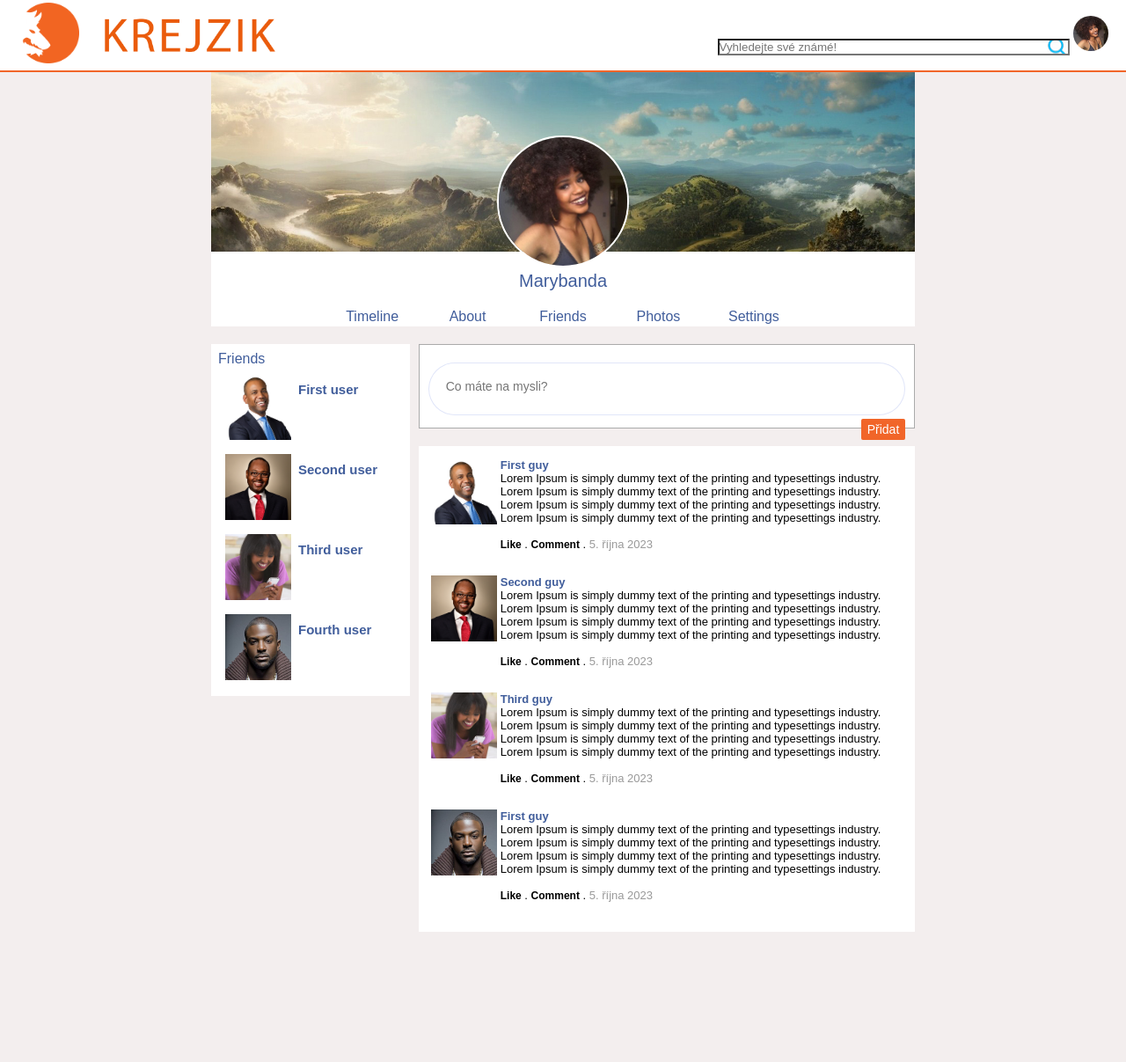
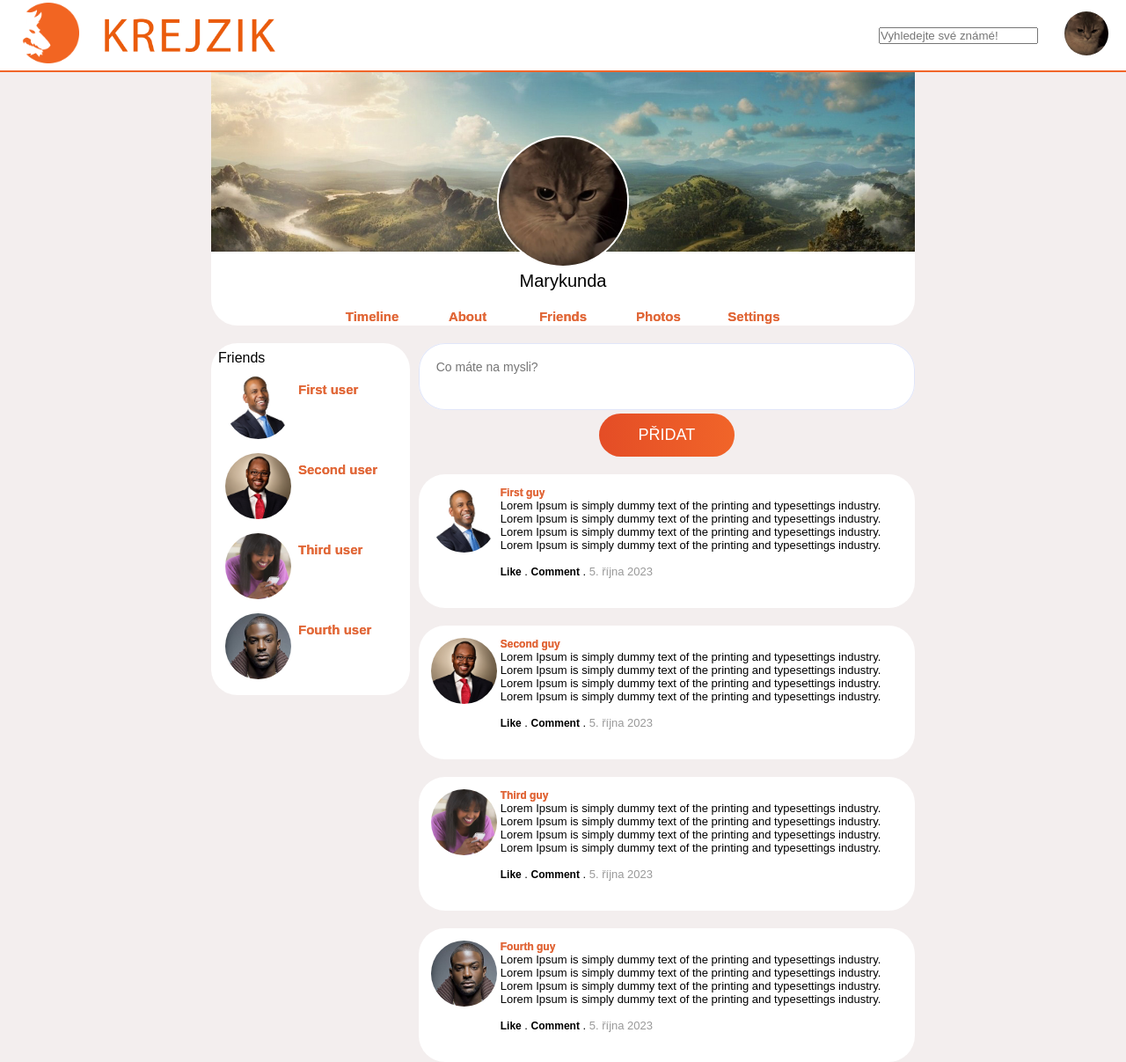
Before and after one commit to simyxx/Krejzik, a PHP site: page /profile.php in a window 1280 px wide. Shown: the whole page at 88% size. Before the commit the page ends 1059 px from the top, so only its background shows below. Run offline with PHP 8.4, Linux system fonts and the light colour scheme.

```diff
--- a/login.php
+++ b/login.php
@@ -30,7 +30,7 @@
                 </div>
                 <button type="submit">Přihlásit se</button>
             </form>
-            <a href="register.php" class="text-grad reg-text">Zaregistrovat se</a>
+            <a href="signup.php" class="text-grad reg-text">Zaregistrovat se</a>
         </div>
     </main>
 </body>
--- a/profile.php
+++ b/profile.php
@@ -14,113 +14,7 @@
         background-position: right;
         width: 400px;
     }
-    #pfp {
-        width: 40px;
-        border-radius: 50%;
-    }
-    #content {
-        width: 800px;
-        margin: auto;
-        min-height: 400px;
-    }
-    #cover {
-        background-color: white;
-        text-align: center;
-        color: #405d9b;
-    }
-    #cover-img {
-        width: 100%;
-    }
-    #cover-pfp{
-        width: 150px;
-        margin-top: -250px;
-        border-radius: 50%;
-        border: solid 2px white;
-    }
-    #menu_buttons {
-        width: 100px;
-        display: inline-block;
-        margin: 2px;
-    }
-    #username {
-        font-size: 20px;
-    }
-    #below-cover{
-        display: flex;
-    }
-    #friends-area{
-        min-height: 400px;
-        flex:1;
-        margin-right: 10px;
-    }
-    #posts-area {
-        min-height: 400px;
-        flex:2.5;
-    }
-    #friends-img{
-        width: 75px;
-        float: left;
-        margin: 8px;
-    }
-    #friends-bar{
-        background-color: white;
-        min-height: 400px;
-        margin-top: 20px;
-        padding: 8px;
-        color: #405d9b;
-    }
-    #friends {
-        clear: both;
-        font-size: 15px;
-        font-weight: bold;
-        color: #405d9b;
-    }
-    #new-feed {
-        border: solid thin #aaa;
-        padding: 10px;
-        background-color: white;
-        margin-top: 20px;
-    }
-    textarea {
-        width: 100%;
-        border: none;
-        font-size: 14px;
-        height: 60px;
-        resize: none;
-    }
-    #post_button {
-        float: right;
-        background-color: #F16529;
-        border: none;
-        color: white;
-        padding: 4px;
-        font-size: 14px;
-        border-radius: 2px;
-        width: 50px;
-    }
-    #post-img {
-        width: 75px;
-        margin-right: 4px;
-    }
-    #post-bar {
-        margin-top: 20px;
-        background-color: white;
-        padding: 10px;
-    }
-    #post {
-        padding: 4px;
-        font-size: 13px;
-        display: flex;
-        margin-bottom: 20px;
-    }
-    #post-owner {
-        font-weight: bold;
-        color: #405d9b;
-    }
-    #post a {
-        font-size: 12px;
 
-    }
 </style>
 <body>
     <header>
@@ -131,8 +25,14 @@
             </a>
             <ul class="nav-menu">
               <li class="nav-item">
-                <input type="text" placeholder="Vyhledejte své známé!" id="search-box">
-                <img src="img/selfie.jpg" id="pfp" alt="pfp">
+                  <form action="" class="search-bar">
+                      <input type="text" placeholder="Vyhledejte své známé!">
+                  </form>
+              </li>
+              <li class="nav-item">
+                <a href="#" class="pfp-container">
+                    <img src="img/pfp.jpg" class="pfp-image" alt="PFP" width="50">
+                </a>
               </li>
             </ul>
           </nav>
@@ -140,106 +40,108 @@
     </header>
 
     <main>
-    <div id="content">
-        <div id="cover">
-            <img src="img/mountain.jpg" alt="cover img" id="cover-img">
-            <img src="img/selfie.jpg" alt="pfp" id="cover-pfp">
+    <div class="content">
+        <div class="cover">
+            <img src="img/mountain.jpg" alt="cover img" class="cover-img">
+            <img src="img/pfp.jpg" alt="pfp" class="cover-pfp">
             <br>
-                <div id="username">Marybanda</div>
+                <div class="username">Marykunda</div>
             <br>
-            <div id="menu_buttons">Timeline</div>
-            <div id="menu_buttons">About</div>
-            <div id="menu_buttons">Friends</div>
-            <div id="menu_buttons">Photos</div>
-            <div id="menu_buttons">Settings</div>
+            <a class="text-grad menu_buttons" href="">Timeline</a>
+            <a class="text-grad menu_buttons" href="">About</a>
+            <a class="text-grad menu_buttons" href="">Friends</a>
+            <a class="text-grad menu_buttons" href="">Photos</a>
+            <a class="text-grad menu_buttons" href="">Settings</a>
         </div>
 
-        <div id="below-cover">
-            <div id="friends-area">
-                <div id="friends-bar">
+        <div class="below-cover">
+            <div class="friends-area">
+                <div class="friends-bar">
 
                     Friends <br>
 
-                    <div id="friends">
-                        <img id="friends-img" src="img/user1.jpg">
+                    <div class="friends">
+                        <img class="friends-img" src="img/user1.jpg">
                         <br>
-                        First user
+                        <a class="text-grad friends-buttons" href="">First user</a>
                     </div>
 
-                    <div id="friends">
-                        <img id="friends-img" src="img/user2.jpg">
+                    <div class="friends">
+                        <img class="friends-img" src="img/user2.jpg">
                         <br>
-                        Second user
+                        <a class="text-grad friends-buttons" href="">Second user</a>
                     </div>
 
-                    <div id="friends">
-                        <img id="friends-img" src="img/user3.jpg">
+                    <div class="friends">
+                        <img class="friends-img" src="img/user3.jpg">
                         <br>
-                        Third user
+                        <a class="text-grad friends-buttons" href="">Third user</a>
                     </div>
 
-                    <div id="friends">
-                        <img id="friends-img" src="img/user4.jpg">
+                    <div class="friends">
+                        <img class="friends-img" src="img/user4.jpg">
                         <br>
-                        Fourth user
+                        <a class="text-grad friends-buttons" href="">Fourth user</a>
                     </div>
-
                 </div>
             </div>
 
-            <div id="posts-area">
+            <div class="posts-area">
 
-                <div id="new-feed">
+                <div class="new-feed">
                     <textarea placeholder="Co máte na mysli?"></textarea>
-                    <input type="submit" id="post_button" value="Přidat">
+                    <button type="submit">přidat</button>
                 </div>
 
-                <div id="post-bar">
-                    <div id="post">
+                <div class="post-bar">
+                    <div class="post">
                         <div>
-                            <img id="post-img" src="img/user1.jpg" alt="pfp">
+                            <img class="post-img" src="img/user1.jpg" alt="pfp">
                         </div>
                         <div>
-                            <div id="post-owner">First guy</div>
+                            <a class="text-grad post-owner" href="">First guy</a>
                             Lorem Ipsum is simply dummy text of the printing and typesettings industry.  Lorem Ipsum is simply dummy text of the printing and typesettings industry.
                             Lorem Ipsum is simply dummy text of the printing and typesettings industry.  Lorem Ipsum is simply dummy text of the printing and typesettings industry.
                             <br><br>
                             <a href="">Like</a> . <a href="">Comment</a> . <span style="color:#999;">5. října 2023</span>
                         </div>
                     </div>
-
-                    <div id="post">
+                </div>
+                <div class="post-bar">
+                    <div class="post">
                         <div>
-                            <img id="post-img" src="img/user2.jpg" alt="pfp">
+                            <img class="post-img" src="img/user2.jpg" alt="pfp">
                         </div>
                         <div>
-                            <div id="post-owner">Second guy</div>
+                            <a class="text-grad post-owner" href="">Second guy</a>
                             Lorem Ipsum is simply dummy text of the printing and typesettings industry.  Lorem Ipsum is simply dummy text of the printing and typesettings industry.
                             Lorem Ipsum is simply dummy text of the printing and typesettings industry.  Lorem Ipsum is simply dummy text of the printing and typesettings industry.
                             <br><br>
                             <a href="">Like</a> . <a href="">Comment</a> . <span style="color:#999;">5. října 2023</span>
                         </div>
                     </div>
-
-                    <div id="post">
+                </div>
+                <div class="post-bar">
+                    <div class="post">
                         <div>
-                            <img id="post-img" src="img/user3.jpg" alt="pfp">
+                            <img class="post-img" src="img/user3.jpg" alt="pfp">
                         </div>
                         <div>
-                            <div id="post-owner">Third guy</div>
+                            <a class="text-grad post-owner" href="">Third guy</a>
                             Lorem Ipsum is simply dummy text of the printing and typesettings industry.  Lorem Ipsum is simply dummy text of the printing and typesettings industry.
                             Lorem Ipsum is simply dummy text of the printing and typesettings industry.  Lorem Ipsum is simply dummy text of the printing and typesettings industry.
                             <br><br>
                             <a href="">Like</a> . <a href="">Comment</a> . <span style="color:#999;">5. října 2023</span>
                         </div>
                     </div>
-
-                    <div id="post">
+                </div>
+                <div class="post-bar">
+                    <div class="post">
                         <div>
-                            <img id="post-img" src="img/user4.jpg" alt="pfp">
+                            <img class="post-img" src="img/user4.jpg" alt="pfp">
                         </div>
                         <div>
-                            <div id="post-owner">First guy</div>
+                            <a class="text-grad post-owner" href="">Fourth guy</a>
                             Lorem Ipsum is simply dummy text of the printing and typesettings industry.  Lorem Ipsum is simply dummy text of the printing and typesettings industry.
                             Lorem Ipsum is simply dummy text of the printing and typesettings industry.  Lorem Ipsum is simply dummy text of the printing and typesettings industry.
                             <br><br>
@@ -253,5 +155,15 @@
 
     </div>
     </main>
+    <script>
+        document.querySelectorAll('textarea').forEach(el => {
+    el.style.height = el.setAttribute('style', 'height: ' + el.scrollHeight + 'px');
+    el.classList.add('auto');
+    el.addEventListener('input', e => {
+        el.style.height = 'auto';
+        el.style.height = (el.scrollHeight) + 'px';
+    });
+});
+    </script>
 </body>
 </html>
```
Also changed, not shown: classes/connect.php (added, +63 -0 lines), classes/signup.class.php (added, +59 -0 lines), signup.php (added, +95 -0 lines), img/pfp.jpg (added).
